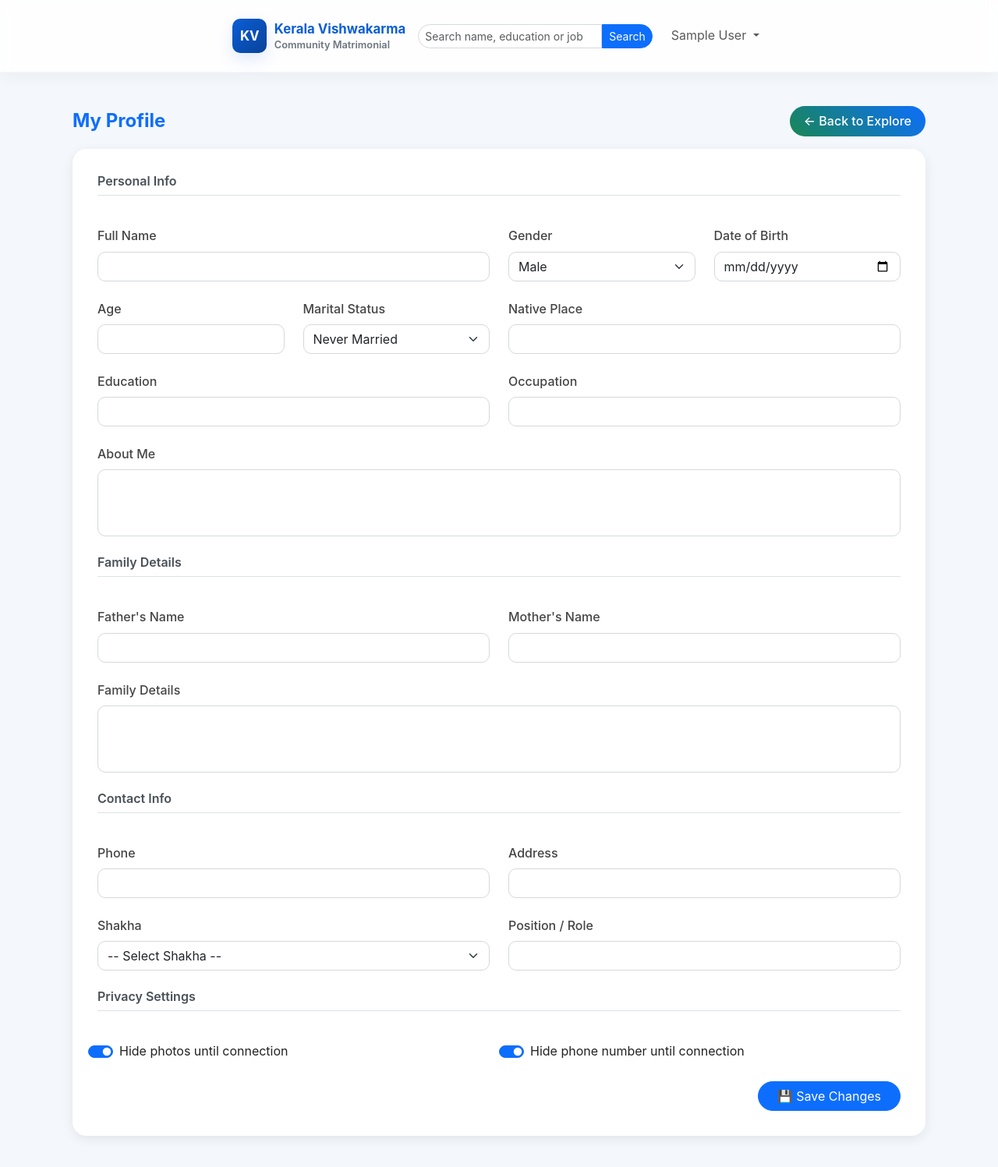
After one commit to Achujozef/matrimony, a Django app: page /my-profile/ in a window 1280 px wide. The commit adds this page. Shown: the whole page at 78% size. Run offline with Django 5.2, Linux system fonts and the light colour scheme; the visitor is signed in with stand-in values (Sample User, id 1); data comes from the database, SQL or seed files in the repository; data that the repository does not hold is empty.

Commit message:
16-10-25- My profile and premium 01

```diff
--- a/app/templates/base.html
+++ b/app/templates/base.html
@@ -107,7 +107,7 @@
                 {{ user.get_full_name|default:user.username }}
               </a>
               <ul class="dropdown-menu dropdown-menu-end" aria-labelledby="userMenu">
-                <li><a class="dropdown-item" href="#">My Profile</a></li>
+                <li><a class="dropdown-item" href="{% url 'my_profile' %}">My Profile</a></li>
                 <li><a class="dropdown-item" href="{% url 'dashboard' %}">Dashboard</a></li>
                 <li><hr class="dropdown-divider"></li>
                 <li><a class="dropdown-item" href="{% url 'logout' %}">Logout</a></li>
--- a/app/templates/login.html
+++ b/app/templates/login.html
@@ -226,7 +226,7 @@
           <button id="submitBtn" type="submit" class="btn btn-primary btn-lg">Sign in</button>
         </div>
 
-        <p class="text-center small-muted mt-3">Don't have an account? <a href="{% url 'register' %}">Register</a></p>
+        <p class="text-center small-muted mt-3">Don't have an account? <a href="{% url 'register' %}">Register</a><br><a href="{% url 'shakha_login' %}">Shakha Login</a></p>
       </form>
     </div>
   </div>
--- /dev/null
+++ b/app/templates/my_profile.html
@@ -0,0 +1,234 @@
+{% extends 'base.html' %}
+{% block title %}My Profile - Kerala Vishwakarma{% endblock %}
+{% block content %}
+
+<style>
+  body {
+    background: #f4f7fb;
+  }
+
+  .profile-card {
+    background: #fff;
+    border-radius: 18px;
+    padding: 2rem;
+    box-shadow: 0 4px 15px rgba(0,0,0,0.08);
+    transition: all 0.3s ease;
+  }
+
+  .profile-card:hover {
+    box-shadow: 0 6px 20px rgba(0,0,0,0.12);
+  }
+
+  h4 {
+    font-weight: 700;
+    color: #0d6efd;
+  }
+
+  h6 {
+    color: #495057;
+    font-weight: 600;
+  }
+
+  .form-label {
+    font-weight: 500;
+    color: #444;
+  }
+
+  .form-control, .form-select {
+    border-radius: 10px;
+    border: 1px solid #d6d8da;
+    transition: 0.2s ease;
+  }
+
+  .form-control:focus, .form-select:focus {
+    border-color: #0d6efd;
+    box-shadow: 0 0 0 0.15rem rgba(13, 110, 253, 0.25);
+  }
+
+  textarea.form-control {
+    resize: none;
+  }
+
+  .btn-pill {
+    border-radius: 50px;
+  }
+
+  .btn-outline-secondary {
+    border-radius: 50px;
+  }
+
+  .back-btn {
+    background: linear-gradient(45deg, #198754, #0d6efd);
+    color: white;
+    border: none;
+    border-radius: 50px;
+    padding: 8px 18px;
+    font-weight: 500;
+    text-decoration: none;
+    transition: 0.3s;
+  }
+
+  .back-btn:hover {
+    background: linear-gradient(45deg, #157347, #0b5ed7);
+    color: #fff;
+  }
+
+  @media (max-width: 768px) {
+    .profile-card {
+      padding: 1.5rem;
+    }
+    h4 {
+      font-size: 1.3rem;
+    }
+  }
+</style>
+
+<div class="container py-4">
+  <div class="d-flex justify-content-between align-items-center mb-3">
+    <h4 class="mb-0">My Profile</h4>
+    <a href="{% url 'dashboard' %}" class="back-btn">
+      ← Back to Explore
+    </a>
+  </div>
+
+  <div class="profile-card">
+    <form method="POST" enctype="multipart/form-data" class="row g-4">
+      {% csrf_token %}
+
+      <!-- Section 1 -->
+      <div class="col-12">
+        <h6 class="border-bottom pb-2 mb-3">Personal Info</h6>
+      </div>
+
+      <div class="col-md-6">
+        <label class="form-label">Full Name</label>
+        <input type="text" name="full_name" value="{{ matrimonial.full_name }}" class="form-control" required>
+      </div>
+
+      <div class="col-md-3">
+        <label class="form-label">Gender</label>
+        <select name="gender" class="form-select">
+          <option value="M" {% if matrimonial.gender == 'M' %}selected{% endif %}>Male</option>
+          <option value="F" {% if matrimonial.gender == 'F' %}selected{% endif %}>Female</option>
+          <option value="O" {% if matrimonial.gender == 'O' %}selected{% endif %}>Other</option>
+        </select>
+      </div>
+
+      <div class="col-md-3">
+        <label class="form-label">Date of Birth</label>
+        <input type="date" name="dob" value="{{ matrimonial.dob|date:'Y-m-d' }}" class="form-control">
+      </div>
+
+      <div class="col-md-3">
+        <label class="form-label">Age</label>
+        <input type="number" name="age" value="{{ matrimonial.age }}" min="18" max="100" class="form-control">
+      </div>
+
+      <div class="col-md-3">
+        <label class="form-label">Marital Status</label>
+        <select class="form-select" name="maritial_status" required>
+          <option value="">-- Select --</option>
+          <option value="Never Married" {% if matrimonial.maritial_status == "Never Married" %}selected{% endif %}>Never Married</option>
+          <option value="Divorced" {% if matrimonial.maritial_status == "Divorced" %}selected{% endif %}>Divorced</option>
+          <option value="Widowed" {% if matrimonial.maritial_status == "Widowed" %}selected{% endif %}>Widowed</option>
+          <option value="Separated" {% if matrimonial.maritial_status == "Separated" %}selected{% endif %}>Separated</option>
+        </select>
+      </div>
+
+      <div class="col-md-6">
+        <label class="form-label">Native Place</label>
+        <input type="text" name="native_place" value="{{ matrimonial.native_place }}" class="form-control">
+      </div>
+
+      <div class="col-md-6">
+        <label class="form-label">Education</label>
+        <input type="text" name="education" value="{{ matrimonial.education }}" class="form-control">
+      </div>
+
+      <div class="col-md-6">
+        <label class="form-label">Occupation</label>
+        <input type="text" name="occupation" value="{{ matrimonial.occupation }}" class="form-control">
+      </div>
+
+      <div class="col-12">
+        <label class="form-label">About Me</label>
+        <textarea name="about" class="form-control" rows="3">{{ matrimonial.about }}</textarea>
+      </div>
+
+      <!-- Section 2 -->
+      <div class="col-12 mt-4">
+        <h6 class="border-bottom pb-2 mb-3">Family Details</h6>
+      </div>
+
+      <div class="col-md-6">
+        <label class="form-label">Father's Name</label>
+        <input type="text" name="father_name" value="{{ matrimonial.father_name }}" class="form-control">
+      </div>
+
+      <div class="col-md-6">
+        <label class="form-label">Mother's Name</label>
+        <input type="text" name="mother_name" value="{{ matrimonial.mother_name }}" class="form-control">
+      </div>
+
+      <div class="col-12">
+        <label class="form-label">Family Details</label>
+        <textarea name="family_details" class="form-control" rows="3">{{ matrimonial.family_details }}</textarea>
+      </div>
+
+      <!-- Section 3 -->
+      <div class="col-12 mt-4">
+        <h6 class="border-bottom pb-2 mb-3">Contact Info</h6>
+      </div>
+
+      <div class="col-md-6">
+        <label class="form-label">Phone</label>
+        <input type="text" name="phone" value="{{ profile.phone }}" class="form-control">
+      </div>
+
+      <div class="col-md-6">
+        <label class="form-label">Address</label>
+        <input type="text" name="address" value="{{ profile.address }}" class="form-control">
+      </div>
+
+      <div class="col-md-6">
+        <label class="form-label">Shakha</label>
+        <select name="shakha" class="form-select">
+          <option value="">-- Select Shakha --</option>
+          {% for s in shakhas %}
+            <option value="{{ s.id }}" {% if profile.shakha and profile.shakha.id == s.id %}selected{% endif %}>{{ s.name }}</option>
+          {% endfor %}
+        </select>
+      </div>
+
+      <div class="col-md-6">
+        <label class="form-label">Position / Role</label>
+        <input type="text" name="position" value="{{ profile.position }}" class="form-control">
+      </div>
+
+      <!-- Section 4 -->
+      <div class="col-12 mt-4">
+        <h6 class="border-bottom pb-2 mb-3">Privacy Settings</h6>
+      </div>
+
+      <div class="col-md-6 form-check form-switch">
+        <input class="form-check-input" type="checkbox" name="hide_photos_until_connection" id="hidePhotos"
+               {% if matrimonial.hide_photos_until_connection %}checked{% endif %}>
+        <label class="form-check-label" for="hidePhotos">Hide photos until connection</label>
+      </div>
+
+      <div class="col-md-6 form-check form-switch">
+        <input class="form-check-input" type="checkbox" name="hide_phone_until_connection" id="hidePhone"
+               {% if matrimonial.hide_phone_until_connection %}checked{% endif %}>
+        <label class="form-check-label" for="hidePhone">Hide phone number until connection</label>
+      </div>
+
+      <div class="col-12 text-end mt-4">
+        <button type="submit" class="btn btn-primary btn-pill px-4">
+          💾 Save Changes
+        </button>
+      </div>
+    </form>
+  </div>
+</div>
+
+{% endblock %}
--- a/app/templates/shakha_login.html
+++ b/app/templates/shakha_login.html
@@ -75,7 +75,7 @@
 
       <button type="submit" class="btn btn-primary w-100">Login</button>
     </form>
-
+        <p class="text-center small-muted mt-3"><a href="{% url 'login' %}">User Login</a></p>
     <p class="mt-4 small text-muted">© {{ year|default:2025 }} Your Organization</p>
   </div>
 
--- a/app/urls.py
+++ b/app/urls.py
@@ -12,6 +12,8 @@ urlpatterns = [
     path('profile/<int:pk>/interest/', express_interest_view, name='express_interest'),
     path('profile/<int:pk>/reveal-contact/', reveal_contact_view, name='reveal_contact'),
 
+    path("my-profile/", my_profile_view, name="my_profile"),
+    path("premium/", premium_view, name="premium"),
 
     path('interest/<int:pk>/accept/', accept_interest, name='accept_interest'),
     path('interest/<int:pk>/reject/', reject_interest, name='reject_interest'),
--- a/app/views.py
+++ b/app/views.py
@@ -21,6 +21,7 @@ from django.contrib.auth import get_user_model
 import random
 import string
 from django.contrib.auth.mixins import LoginRequiredMixin
+from django.core.mail import EmailMessage
 
 from .models import *
 from django.utils.decorators import method_decorator
@@ -453,6 +454,7 @@ class DashboardView(LoginRequiredMixin, View):
                         .filter(accepted__isnull=True)   # only show pending
                         .order_by('-created_at')
                     )
+        print("is_premium :",is_premium)
         print("received_interests :",received_interests)
         context = {
             'page_obj': page_obj,
@@ -532,27 +534,39 @@ def express_interest_view(request, pk):
     if not user_profile:
         return JsonResponse({"error": "Complete your profile first."}, status=400)
 
+    # Get sender's matrimonial profile
+    user_matrimonial = getattr(user_profile, "matrimonial_profile", None)
+    if not user_matrimonial:
+        return JsonResponse({"error": "You need to create your matrimonial profile first."}, status=400)
+
+    # Target profile
     to_profile = get_object_or_404(MatrimonialProfile, pk=pk)
+
+    # Prevent self-interest
     if to_profile.profile_owner == user_profile:
         return JsonResponse({"error": "Cannot express interest to your own profile."}, status=400)
 
-    # already sent
+    # Check if already sent
     existing = Interest.objects.filter(from_profile=user_profile, to_profile=to_profile).first()
     if existing:
         return JsonResponse({"success": True, "message": "Interest already sent."})
 
-    # create interest
+    # Create new interest
     interest = Interest.objects.create(from_profile=user_profile, to_profile=to_profile)
 
-    # check reverse
-    reverse = Interest.objects.filter(from_profile=to_profile.profile_owner, to_profile=user_profile).first()
+    # Check reverse (if the other user already showed interest)
+    reverse = Interest.objects.filter(
+        from_profile=to_profile.profile_owner,  # profile of the other user
+        to_profile=user_matrimonial             # matrimonial profile of current user
+    ).first()
+
     if reverse:
-        # if reverse exists → mark both accepted (mutual)
         interest.accept()
         reverse.accept()
         return JsonResponse({"success": True, "message": "It's a Match! 🎉", "mutual": True})
 
     return JsonResponse({"success": True, "message": "Interest sent.", "mutual": False})
+
 
 @login_required
 def reveal_contact_view(request, pk):
@@ -619,6 +633,127 @@ def reject_interest(request, pk):
 
     return JsonResponse({"status": "rejected"})
 
+
+@login_required
+def my_profile_view(request):
+    user_profile, _ = Profile.objects.get_or_create(user=request.user)
+    matrimonial, _ = MatrimonialProfile.objects.get_or_create(profile_owner=user_profile)
+
+    if request.method == "POST":
+        # Profile fields
+        user_profile.phone = request.POST.get("phone", "")
+        user_profile.address = request.POST.get("address", "")
+        shakha_id = request.POST.get("shakha")
+        user_profile.shakha_id = shakha_id if shakha_id else None
+        user_profile.position = request.POST.get("position", "")
+        user_profile.save()
+
+        # Matrimonial fields
+        matrimonial.full_name = request.POST.get("full_name", "")
+        matrimonial.dob = request.POST.get("dob") or None
+        matrimonial.gender = request.POST.get("gender", "M")
+        matrimonial.age = request.POST.get("age") or None
+        matrimonial.education = request.POST.get("education", "")
+        matrimonial.occupation = request.POST.get("occupation", "")
+        matrimonial.about = request.POST.get("about", "")
+        matrimonial.native_place = request.POST.get("native_place", "")
+        matrimonial.maritial_status = request.POST.get("maritial_status", "")
+        matrimonial.father_name = request.POST.get("father_name", "")
+        matrimonial.mother_name = request.POST.get("mother_name", "")
+        matrimonial.family_details = request.POST.get("family_details", "")
+        matrimonial.hide_photos_until_connection = bool(request.POST.get("hide_photos_until_connection"))
+        matrimonial.hide_phone_until_connection = bool(request.POST.get("hide_phone_until_connection"))
+        matrimonial.shakha_id = shakha_id if shakha_id else None
+        matrimonial.save()
+
+        messages.success(request, "Profile updated successfully.")
+        return redirect("my_profile")
+
+    shakhas = Shakha.objects.all()
+    return render(request, "my_profile.html", {
+        "profile": user_profile,
+        "matrimonial": matrimonial,
+        "shakhas": shakhas,
+    })
+
+
+
+@login_required
+def premium_view(request):
+    profile = request.user.profile
+    existing_sub = PremiumSubscription.objects.filter(profile=profile).order_by('-created_at').first()
+
+    if request.method == "POST":
+        payment_screenshot = request.FILES.get("payment_screenshot")
+        txn_id = request.POST.get("txn_id")
+        note = request.POST.get("note")
+
+        if not existing_sub or existing_sub.status in ['R', 'E']:
+            new_sub = PremiumSubscription.objects.create(
+                profile=profile,
+                payment_amount=499.00,
+                payment_screenshot=payment_screenshot,
+                payment_message=f"Txn ID: {txn_id}\nNote: {note}",
+                status='P',
+            )
+
+            # ---- SEND EMAIL TO ADMIN ----
+            subject = f"New Premium Payment Request - {profile.user.get_full_name() or profile.user.username}"
+            body = f"""
+A new premium payment has been submitted.
+
+👤 **User Details**
+-------------------------
+Name: {profile.user.get_full_name() or profile.user.username}
+User ID: {profile.id}
+Email: {profile.user.email}
+Phone: {getattr(profile, 'phone', 'N/A')}
+Shakha: {getattr(profile, 'shakha', 'N/A')}
+
+💳 **Payment Details**
+-------------------------
+Transaction ID: {txn_id}
+Note: {note}
+Amount: ₹499.00
+Status: Pending (P)
+
+📅 Date: {new_sub.created_at.strftime('%d %b %Y, %I:%M %p')}
+"""
+
+            email = EmailMessage(
+                subject=subject,
+                body=body,
+                from_email=settings.DEFAULT_FROM_EMAIL,
+                to=['dineshvarkala@gmail.com'],
+            )
+
+            # Attach the payment screenshot if present
+            if payment_screenshot:
+                email.attach(payment_screenshot.name, payment_screenshot.read(), payment_screenshot.content_type)
+
+            email.send(fail_silently=False)
+
+        return redirect('premium')
+
+    context = {
+        "profile": profile,
+        "subscription": existing_sub,
+        "upi_id": "bthinkx@oksbi",
+        "account_details": {
+            "name": "Kerala Vishwakarma",
+            "bank": "State Bank of India",
+            "account": "123456789012",
+            "ifsc": "SBIN0001234",
+        },
+        "benefits": [
+            "View full profile details and contact numbers",
+            "Send unlimited interests",
+            "Priority visibility in explore section",
+            "Exclusive premium badge on your profile",
+            "Access to advanced search filters"
+        ]
+    }
+    return render(request, "premium_purchase.html", context)
 
 class ShakhaPresidentLoginView(View):
     template_name = "shakha_login.html"
```
Also changed, not shown: app/templates/dashboard.html (+5 -5 lines), app/templates/premium_purchase.html (added, +128 -0 lines), matrimonial_site/settings.py (+11 -1 lines).
